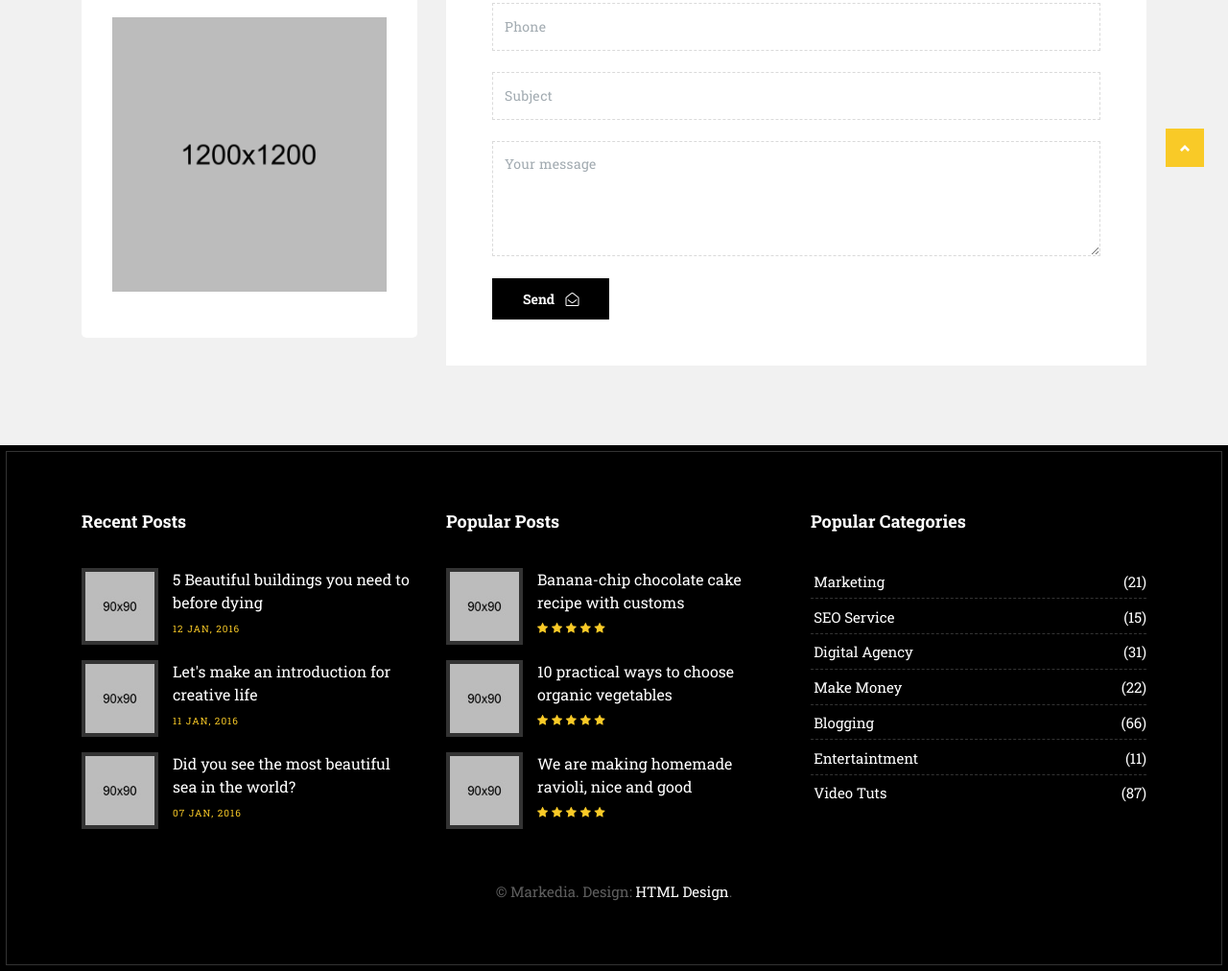
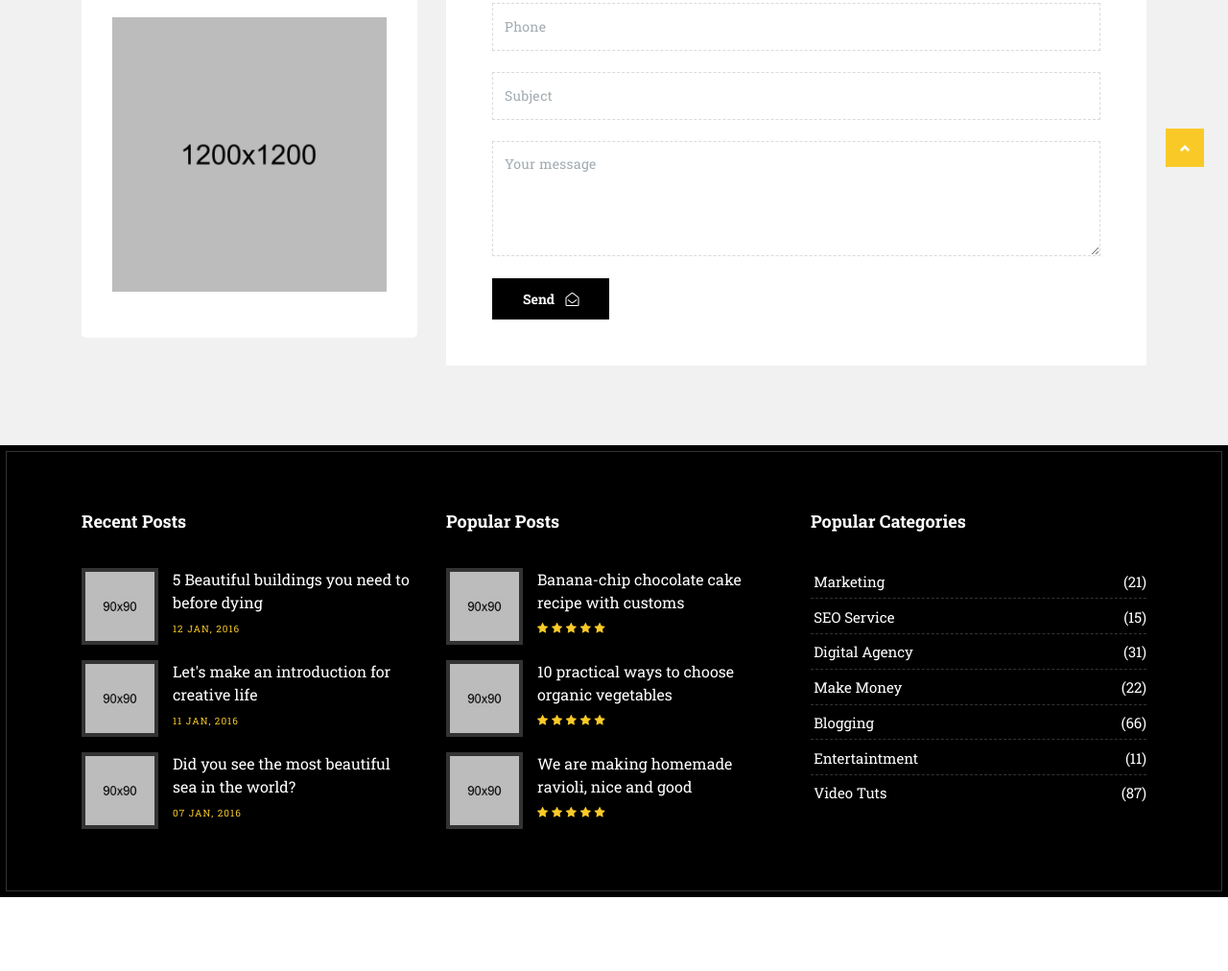
Before and after one commit to Shu12388y/agencyWebsite1, a plain HTML site: page marketing-contact.html in a window 1280 px wide. Shown: the part 726-1738 px from the top of the page at 96% size. After the commit the page ends 1661 px from the top, so only its background shows below. Drawn offline with Linux system fonts and the light colour scheme.

Commit message:
Update marketing-contact.html

```diff
--- a/marketing-contact.html
+++ b/marketing-contact.html
@@ -269,9 +269,7 @@
                 </div><!-- end row -->
                 <div class="row">
                     <div class="col-md-12 text-center">
-                        <br>
-                        <br>
-                        <div class="copyright">&copy; Markedia. Design: <a href="http://html.design">HTML Design</a>.</div>
+
                     </div>
                 </div>
             </div><!-- end container -->
```
